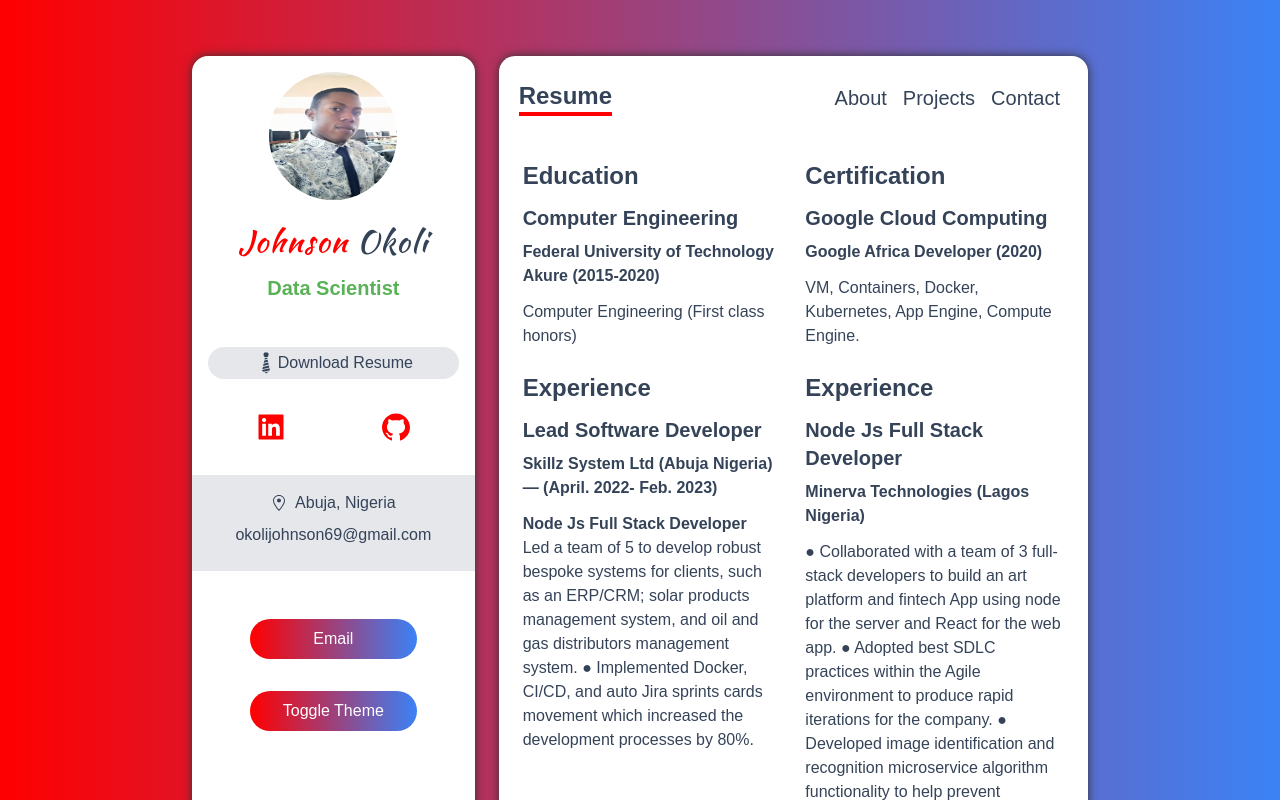
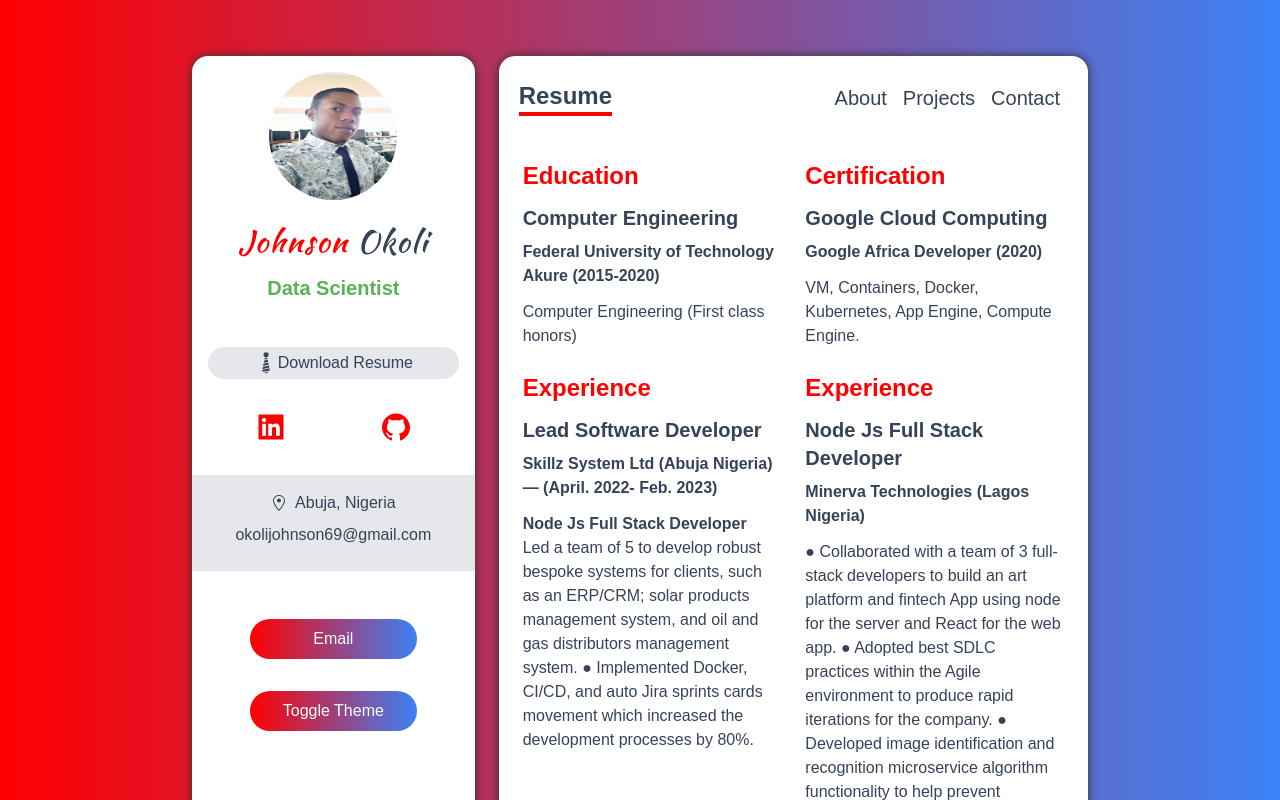
Before and after one commit to brisstone/portfolio, a Next.js app: page /resume in a window 1280 px wide. Shown: the top 800 px of the page. Built offline with nearby package versions, Linux system fonts and the light colour scheme.

Commit message:
color-update

```diff
--- a/components/Sidebar.tsx
+++ b/components/Sidebar.tsx
@@ -24,7 +24,7 @@ const Sidebar = () => {
         quality="100"
       />
       <h3 className="my-4 text-3xl font-medium tracking-wider font-kaushan">
-        <span className="text-green ">Johnson</span> Okoli
+        <span className="text-green">Johnson</span> Okoli
       </h3>
       {/* <p className="px-2 py-1 my-3 bg-gray-200 rounded-full dark:bg-dark-200 dark:bg-black-500">
         Web Developer
--- a/pages/resume.tsx
+++ b/pages/resume.tsx
@@ -8,7 +8,7 @@ const Resume = () => {
         {/* //! Education & Experience */}
         <div className="grid gap-6 md:grid-cols-2">
           <div>
-            <h5 className="my-3 text-2xl font-bold">Education</h5>
+            <h5 className="my-3 text-2xl font-bold text-green">Education</h5>
             <div className="">
               <h5 className="my-2 text-xl font-bold">Computer Engineering</h5>
               <p className="font-semibold">
@@ -18,7 +18,7 @@ const Resume = () => {
             </div>
           </div>
           <div>
-            <h5 className="my-3 text-2xl font-bold">Certification</h5>
+            <h5 className="my-3 text-2xl font-bold text-green">Certification</h5>
             <div className="">
               <h5 className="my-2 text-xl font-bold">Google Cloud Computing</h5>
               <p className="font-semibold">Google Africa Developer (2020)</p>
@@ -31,7 +31,8 @@ const Resume = () => {
 
         <div className="grid gap-6 md:grid-cols-2">
           <div>
-            <h5 className="my-3 text-2xl font-bold">Experience</h5>
+
+            <h5 className="my-3 text-2xl font-bold text-green">Experience</h5>
             <div className="">
               <h5 className="my-2 text-xl font-bold">
                 Lead Software Developer
@@ -54,7 +55,7 @@ const Resume = () => {
             </div>
           </div>
           <div>
-            <h5 className="my-3 text-2xl font-bold">Experience</h5>
+            <h5 className="my-3 text-2xl font-bold text-green">Experience</h5>
             <div className="">
               <h5 className="my-2 text-xl font-bold">
                 Node Js Full Stack Developer
```
